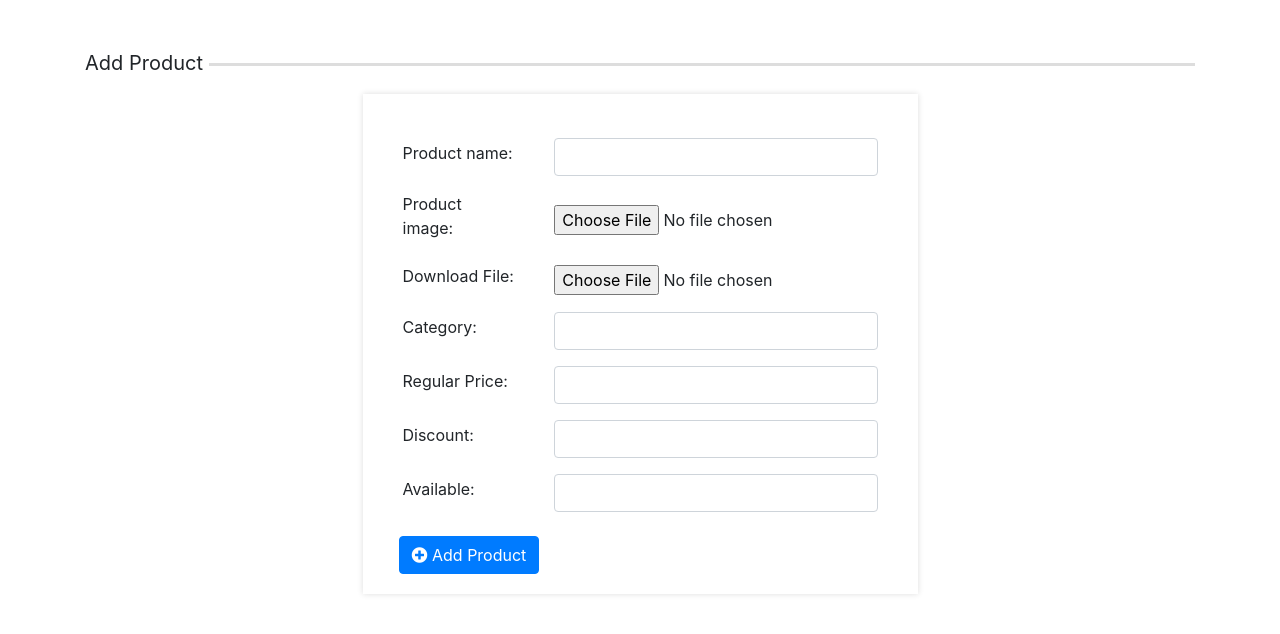
After one commit to grim-firefly/Affilino, a PHP site: page /newproduct.php in a window 1280 px wide. The commit adds this page. Shown: the top 634 px of the page. Run offline with PHP 8.4, Linux system fonts and the light colour scheme; the visitor is signed in with stand-in values (Sample User, id 1); some libraries are stand-ins or nearby versions.

Commit message:
added new product

```diff
--- /dev/null
+++ b/css/newProduct.css
@@ -0,0 +1,25 @@
+.form_header {
+  display: flex;
+  justify-content: flex-start;
+  align-items: center;
+}
+.header_text {
+  display: block;
+  width: 140px;
+  font-size: 20px;
+}
+.right-line {
+  display: block;
+  width: 100%;
+  height: 3px;
+  margin-top: 3px;
+  background: #ddd;
+}
+.form__container {
+  box-shadow: 0 0 6px #ddd;
+  width: 750px;
+  padding: 20px;
+}
+tr td {
+  padding: 8px 20px;
+}
--- a/lib/function.php
+++ b/lib/function.php
@@ -81,3 +81,37 @@ function login()
         }
     }
 }
+
+
+
+function addProduct($username)
+{
+    if (isset($_POST['addProduct'])) {
+        $Pname = $_POST['Pname'];
+
+        $pImg_name = $_FILES['pImg']['name'];
+        $pImg_tmp = $_FILES['pImg']['tmp_name'];
+
+        $dImg_name = $_FILES['dImg']['name'];
+        $dImg_tmp = $_FILES['dImg']['tmp_name'];
+
+        $pCat = $_POST['pCat'];
+        $pPrice = $_POST['pPrice'];
+        $pdiscount = $_POST['pdiscount'];
+        $pavailable = $_POST['pavailable'];
+
+        if (empty($Pname) || empty($pImg_name) || empty($dImg_name) ||  empty($pCat) || empty($pPrice) || empty($pdiscount) || empty($pavailable)) {
+            echo '<div style="margin-bottom:0px; margin-top:-5px" class="alert alert-warning" role="alert">No Field can\'t be Empty!</div>';
+
+            return;
+        }
+        $pid =  uniqid();
+        $sql = " INSERT INTO productlist( pid, username, pname, pimg, dimg, pcat, price, available, pdis) VALUES ('$pid','$username', '$Pname', '$pImg_name', '$dImg_name', '$pCat', '$pPrice', '$pavailable', '$pdiscount'  ) ";
+        $result = mysqli_query($GLOBALS['conn'], $sql);
+        if ($result) {
+            move_uploaded_file($pImg_tmp, "productImg/Pimg/" . $pImg_name);
+            move_uploaded_file($dImg_tmp, "productImg/Dimg/" . $dImg_name);
+            echo '<script> location.replace("MyProduct.php"); </script>';
+        }
+    }
+}
--- /dev/null
+++ b/newproduct.php
@@ -0,0 +1,133 @@
+<?php
+include 'lib/function.php';
+$username = $_SESSION['username'];
+if (!isset($username)) {
+    header('location:index.php');
+}
+?>
+
+<!DOCTYPE html>
+<html lang="en">
+
+<head>
+    <meta charset="UTF-8">
+    <meta name="viewport" content="width=device-width, initial-scale=1.0">
+    <title>Document</title>
+    <!----------CSS-------------->
+    <link rel="stylesheet" href="https://maxcdn.bootstrapcdn.com/bootstrap/4.0.0/css/bootstrap.min.css" integrity="sha384-Gn5384xqQ1aoWXA+058RXPxPg6fy4IWvTNh0E263XmFcJlSAwiGgFAW/dAiS6JXm" crossorigin="anonymous">
+    <link rel="stylesheet" href="https://pro.fontawesome.com/releases/v5.10.0/css/all.css" integrity="sha384-AYmEC3Yw5cVb3ZcuHtOA93w35dYTsvhLPVnYs9eStHfGJvOvKxVfELGroGkvsg+p" crossorigin="anonymous" />
+    <!----------CSS-------------->
+
+
+    <!----------CUSTOM CSS-------------->
+
+    <link rel="stylesheet" href="css/newProduct.css">
+
+    <!----------CUSTOM CSS END-------------->
+
+</head>
+
+<body>
+    <div class="container pt-5">
+        <div class="form_header">
+            <span class="header_text">Add Product</span>
+            <span class="right-line"></span>
+        </div>
+        <form action="" method="post" enctype='multipart/form-data' class="form__container col-6 offset-3 mt-3">
+            <?php addProduct($username); ?>
+            <table>
+                <div class="form-group mb-2">
+                    <tr>
+                        <td>
+                            <Label>Product name:</Label>
+                        </td>
+                        <td>
+                            <input type="text" name="Pname" class="form-control">
+                        </td>
+                    </tr>
+                </div>
+
+                <div class="form-group mb-2">
+                    <tr>
+                        <td>
+                            <Label>Product image:</Label>
+                        </td>
+                        <td>
+                            <input type="file" name="pImg" class="form-control-file" id="exampleFormControlFile1">
+                        </td>
+                    </tr>
+                </div>
+
+                <div class="form-group mt-3">
+                    <tr>
+                        <td>
+                            <Label>Download File:</Label>
+                        </td>
+                        <td>
+                            <input type="file" name="dImg" class="form-control-file" id="exampleFormControlFile1">
+                        </td>
+                    </tr>
+                </div>
+
+                <div class="form-group">
+                    <tr>
+                        <td>
+                            <Label>Category:</Label>
+                        </td>
+                        <td>
+                            <input type="text" name="pCat" class="form-control" id="exampleFormControlFile1">
+                        </td>
+                    </tr>
+                </div>
+
+                <div class="form-group">
+                    <tr>
+                        <td>
+                            <Label>Regular Price:</Label>
+                        </td>
+                        <td>
+                            <input type="text" name="pPrice" class="form-control" id="exampleFormControlFile1">
+                        </td>
+                    </tr>
+                </div>
+                <div class="form-group">
+                    <tr>
+                        <td>
+                            <Label>Discount:</Label>
+                        </td>
+                        <td>
+                            <input type="text" name="pdiscount" class="form-control" id="exampleFormControlFile1">
+                        </td>
+                    </tr>
+                </div>
+
+                <div class="form-group">
+                    <tr>
+                        <td>
+                            <Label>Available:</Label>
+                        </td>
+                        <td>
+                            <input type="text" name="pavailable" class="form-control" id="exampleFormControlFile1">
+                        </td>
+                    </tr>
+                </div>
+
+            </table>
+
+            <button type="submit" name="addProduct" class="btn btn-primary ml-3 mt-3">
+                <i class="fas fa-plus-circle"></i>
+                Add Product
+            </button>
+        </form>
+
+
+    </div>
+
+    <!-- Script -->
+    <script src="https://code.jquery.com/jquery-3.2.1.slim.min.js" integrity="sha384-KJ3o2DKtIkvYIK3UENzmM7KCkRr/rE9/Qpg6aAZGJwFDMVNA/GpGFF93hXpG5KkN" crossorigin="anonymous"></script>
+    <script src="https://cdnjs.cloudflare.com/ajax/libs/popper.js/1.12.9/umd/popper.min.js" integrity="sha384-ApNbgh9B+Y1QKtv3Rn7W3mgPxhU9K/ScQsAP7hUibX39j7fakFPskvXusvfa0b4Q" crossorigin="anonymous"></script>
+    <script src="https://maxcdn.bootstrapcdn.com/bootstrap/4.0.0/js/bootstrap.min.js" integrity="sha384-JZR6Spejh4U02d8jOt6vLEHfe/JQGiRRSQQxSfFWpi1MquVdAyjUar5+76PVCmYl" crossorigin="anonymous"></script>
+
+</body>
+
+</html>
```
Also changed, not shown: MyProduct.php (+47 -102 lines), productImg/Dimg/2.png (added), productImg/Pimg/Screenshot (1).png (added).
